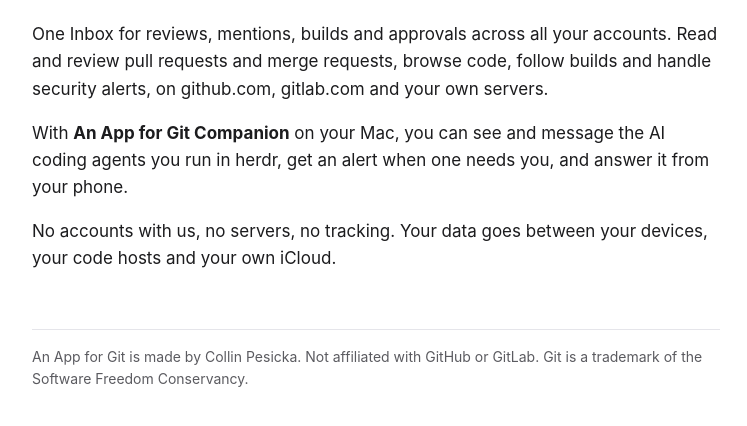
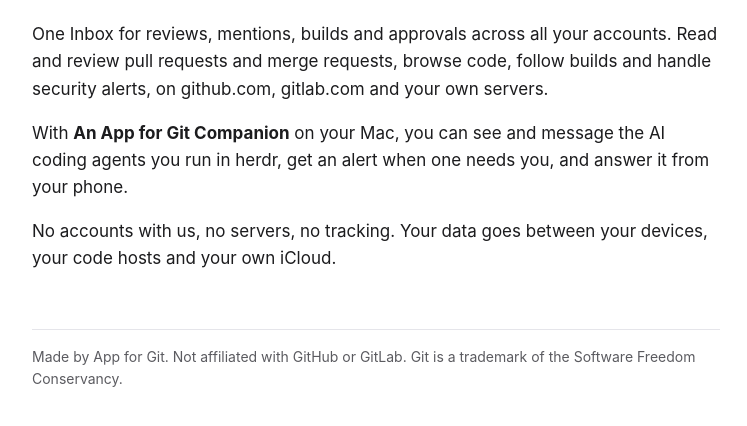
Before and after one commit to App-For-Git/app-for-git.github.io, a plain HTML site: page index.html in a window 1280 px wide. Shown: the part 218-644 px from the top of the page, without its empty margins (264-1011 px from the left). Drawn offline with Linux system fonts and the light colour scheme.

Commit message:
docs: take the maker's personal name out of the footer

```diff
--- a/index.html
+++ b/index.html
@@ -5,5 +5,5 @@
 <p>One Inbox for reviews, mentions, builds and approvals across all your accounts. Read and review pull requests and merge requests, browse code, follow builds and handle security alerts, on github.com, gitlab.com and your own servers.</p>
 <p>With <strong>An App for Git Companion</strong> on your Mac, you can see and message the AI coding agents you run in herdr, get an alert when one needs you, and answer it from your phone.</p>
 <p>No accounts with us, no servers, no tracking. Your data goes between your devices, your code hosts and your own iCloud.</p>
-<footer>An App for Git is made by Collin Pesicka. Not affiliated with GitHub or GitLab. Git is a trademark of the Software Freedom Conservancy.</footer>
+<footer>Made by App for Git. Not affiliated with GitHub or GitLab. Git is a trademark of the Software Freedom Conservancy.</footer>
 </main></body></html>
```
Also changed, not shown: privacy.html (+1 -1 lines), support.html (+1 -1 lines).
